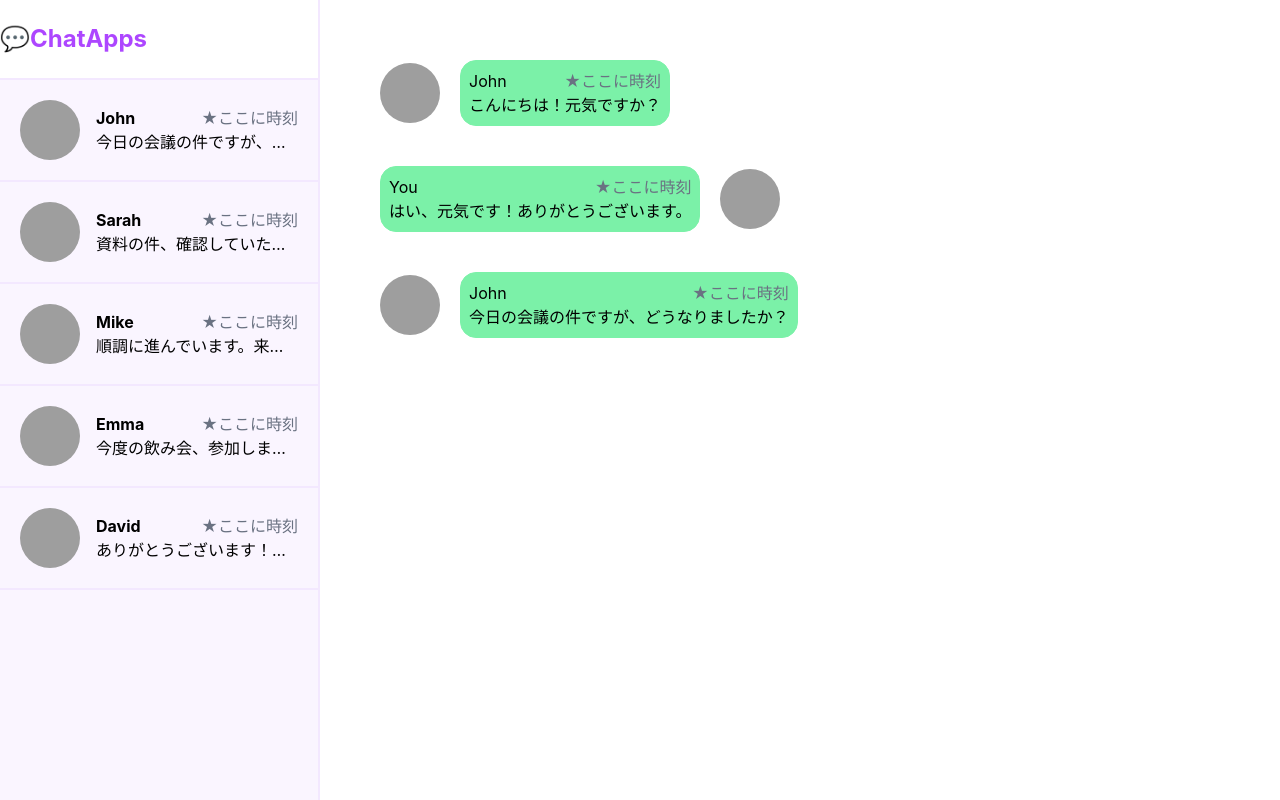
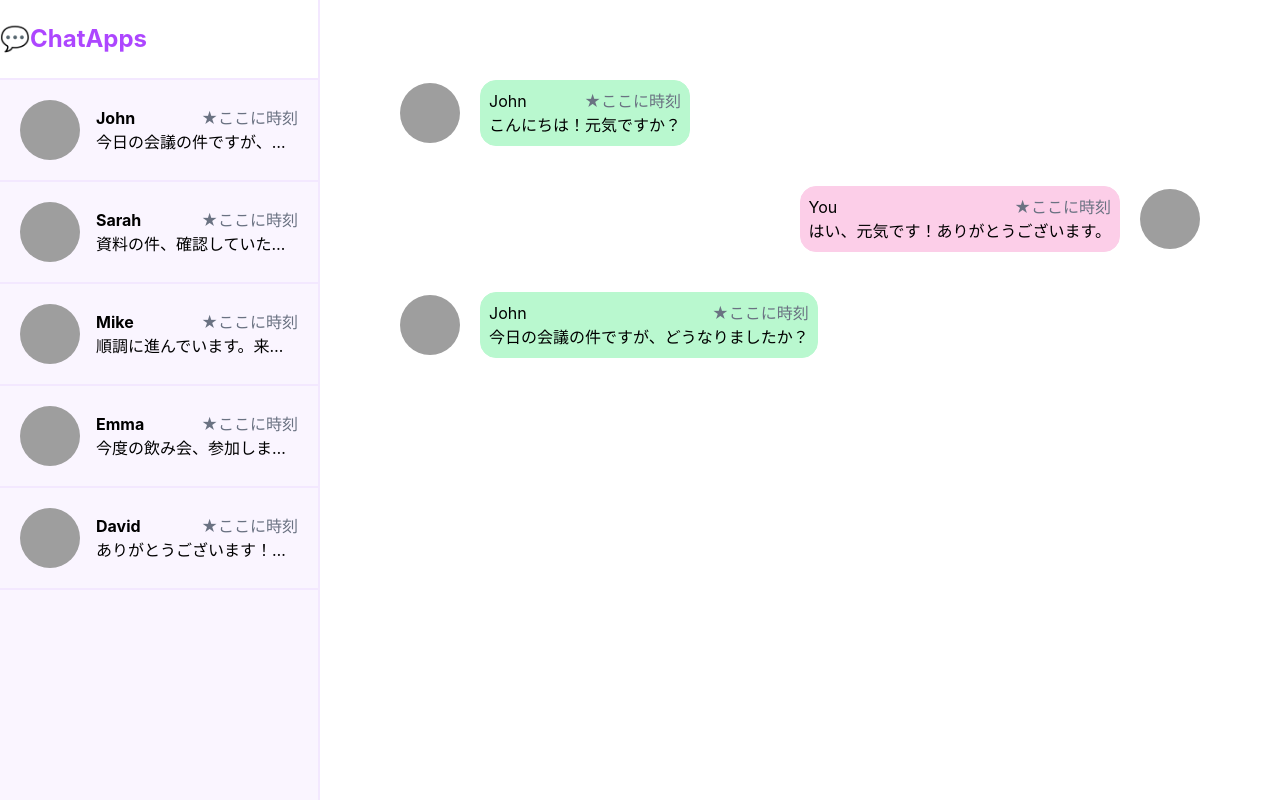
Before and after one commit to lokusuke/react-message, a React (Vite) app: page / in a window 1280 px wide. Built offline with nearby package versions, Linux system fonts and the light colour scheme; grey boxes are pictures that could not be loaded.

Commit message:
自分のメッセージを逆並びにする書き方を修正

```diff
--- a/src/components/MessageRoom.jsx
+++ b/src/components/MessageRoom.jsx
@@ -8,22 +8,17 @@ export const MessageRoom = () => {
   // クリックされているメッセージ部屋IDからメッセージ一覧を取得する
   const activeMessages = useAtomValue(getMessagesAtom);
 
-  // console.log(activeMessageRoomId);
-  // console.log(activeMessages);
+  return (
+    <ul className="list-none mx-10 my-10 flex-1 p-5">
+      {activeMessages.map((message) => {
+        // （メッセージの送信者が）自分であるかどうか
+        const isMe = message.sender.name === loginUser.name;
 
-  return (
-    <ul className="list-none mx-10 my-10 flex-1">
-      {activeMessages.map((message) =>
-        message.sender.name === loginUser.name ? (
+        return (
           <li key={message.id}>
-            <div className="flex gap-5 p-5 items-center text-left">
-              <div className="flex flex-col border border-green-300 bg-green-300 p-2 rounded-2xl">
-                <div className="flex justify-between">
-                  <span>{message.sender.name}</span>
-                  <span className="text-gray-500">★ここに時刻</span>
-                </div>
-                <span>{message.content}</span>
-              </div>
+            <div
+              className={`flex gap-5 p-5 items-center text-left ${isMe ? "flex-row-reverse" : "flex-row"}`}
+            >
               <div>
                 <img
                   src={message.sender.avatar}
@@ -31,19 +26,9 @@ export const MessageRoom = () => {
                   className="rounded-full h-15 w-15"
                 />
               </div>
-            </div>
-          </li>
-        ) : (
-          <li key={message.id}>
-            <div className="flex gap-5 p-5 items-center text-left">
-              <div>
-                <img
-                  src={message.sender.avatar}
-                  alt={`アイコン画像 ${message.sender}`}
-                  className="rounded-full h-15 w-15"
-                />
-              </div>
-              <div className="flex flex-col border border-green-300 bg-green-300 p-2 rounded-2xl">
+              <div
+                className={`flex flex-col border rounded-2xl p-2 ${isMe ? "border-pink-200 bg-pink-200" : "border-green-200 bg-green-200"}`}
+              >
                 <div className="flex justify-between">
                   <span>{message.sender.name}</span>
                   <span className="text-gray-500">★ここに時刻</span>
@@ -52,8 +37,8 @@ export const MessageRoom = () => {
               </div>
             </div>
           </li>
-        ),
-      )}
+        );
+      })}
     </ul>
   );
 };
```
